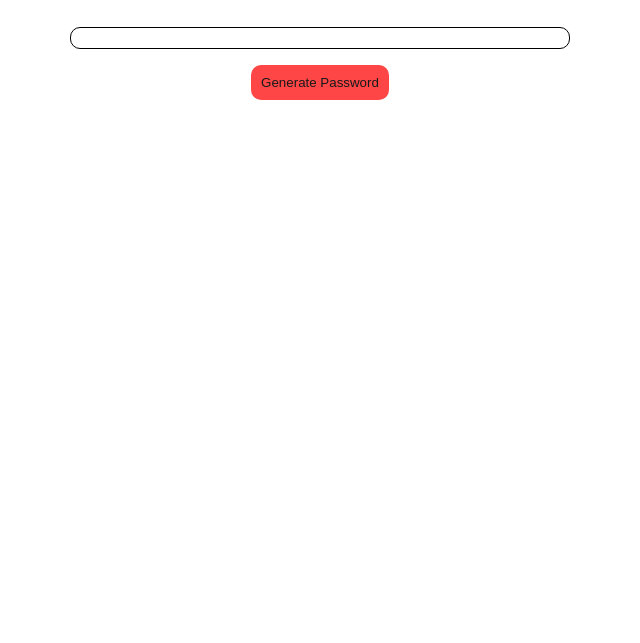
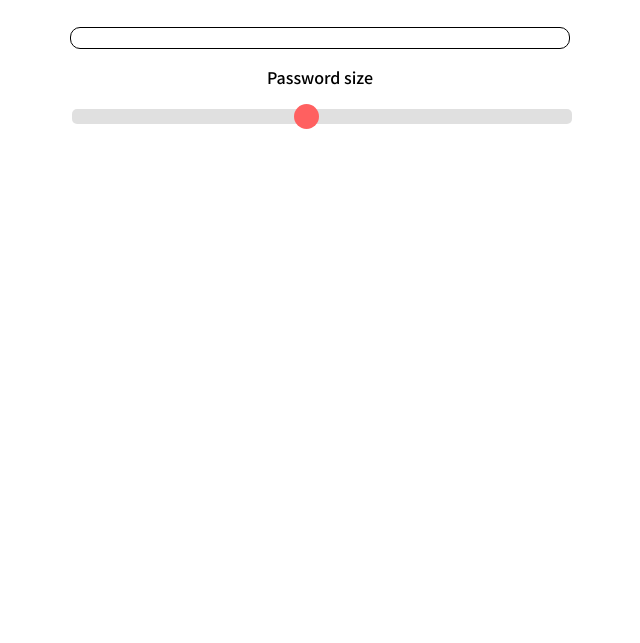
Before and after one commit to podop29/Password-Gen, a plain HTML site: page index.htm in a window 1280 px wide. Shown: the part 157-800 px from the top of the page, without its empty margins (320-960 px from the left). Drawn offline with Linux system fonts and the light colour scheme.

Commit message:
Added slider

```diff
--- a/index.htm
+++ b/index.htm
@@ -14,8 +14,9 @@
         <h4>Generate a secure password</h4>
 
         <p id="passwordText"></p>
+        <p id="rangeValue">Password size</p>
 
-        <button id="genBtn">Generate Password</button>
+        <input type="range" min="1" max="16" value="8" class="slider" id="myRange">
     </div>
         <script src="script.js" async defer></script>
     </body>
--- a/script.js
+++ b/script.js
@@ -14,15 +14,19 @@ class Password{
     }
 }
 
-const password = new Password(10);
-console.log(password.pick())
+
+
+function genPass(){
+    let value = range.value;
+    let password = new Password(value);
+    pass = password.pick()
+    document.getElementById("rangeValue").innerHTML = value;
+    document.getElementById("passwordText").innerHTML = pass;
+}
 
 
 
-function genPass(){
-    pass = password.pick()
-    document.getElementById("passwordText").innerHTML = pass;
-}
+let range = document.getElementById("myRange");
 
 button = document.getElementById("genBtn")
-button.addEventListener("click", genPass);
+range.addEventListener("input", genPass);
--- a/styles.css
+++ b/styles.css
@@ -35,19 +35,32 @@ h1{
     border-radius: 10px;
 }
 
-#genBtn{
-    background-color:rgba(255,50,50,1);
-    opacity: .9;
-    border: none;
-    border-radius: 10px;
-    padding:10px;
+.slider {
+    -webkit-appearance: none;
+    width: 100%;
+    height: 15px;
+    border-radius: 5px;
+    background: #d3d3d3;
+    outline: none;
+    opacity: 0.7;
+    -webkit-transition: .2s;
+    transition: opacity .2s;
+  }
 
-}
-@media only screen and (min-width: 768px){
-#genBtn:hover{
+  .slider::-webkit-slider-thumb {
+    -webkit-appearance: none;
+    appearance: none;
+    width: 25px;
+    height: 25px;
+    border-radius: 50%;
+    background: rgb(255,30,30);
     cursor: pointer;
-    transition: .5s;
-    background-color: black;
-    color: white;
-}
-}
+  }
+
+  .slider::-moz-range-thumb {
+    width: 25px;
+    height: 25px;
+    border-radius: 50%;
+    background: rgb(255,30,30);
+    cursor: pointer;
+  }
```
